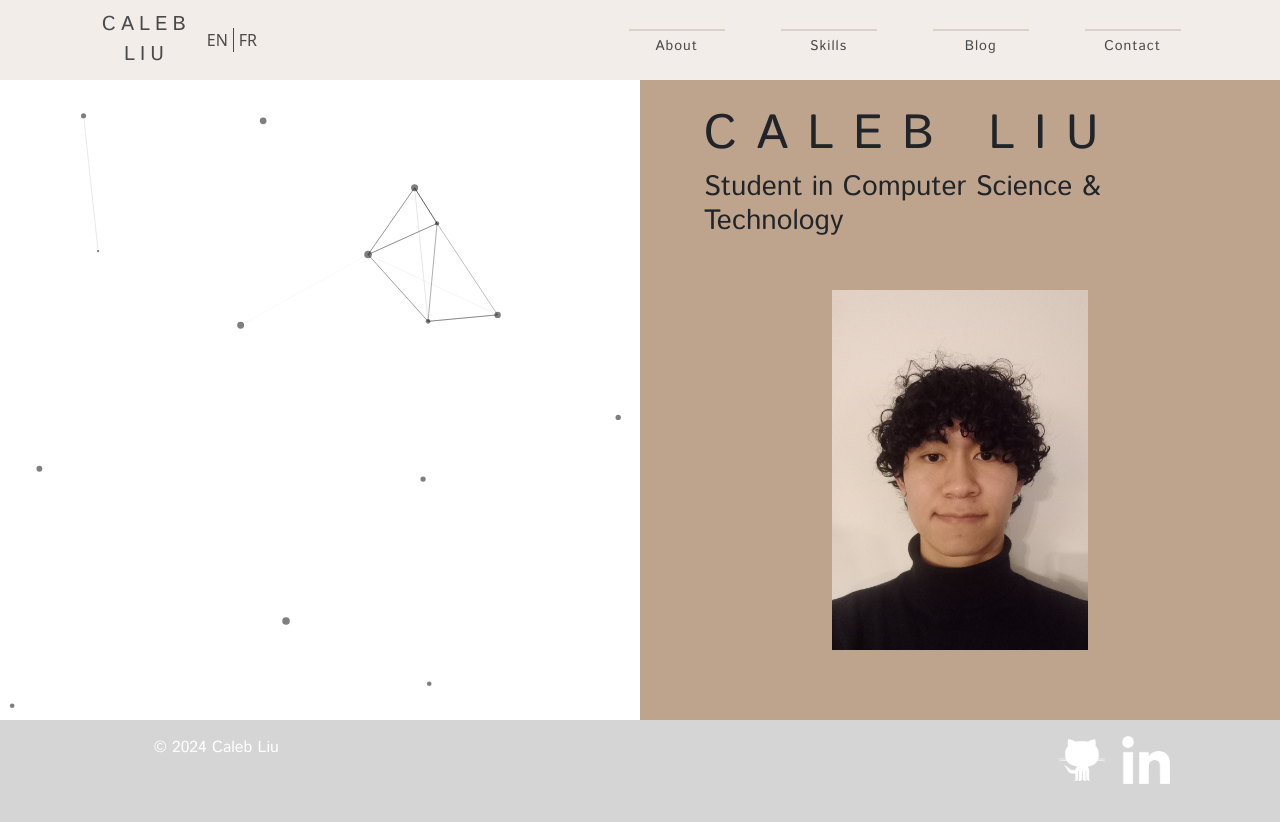
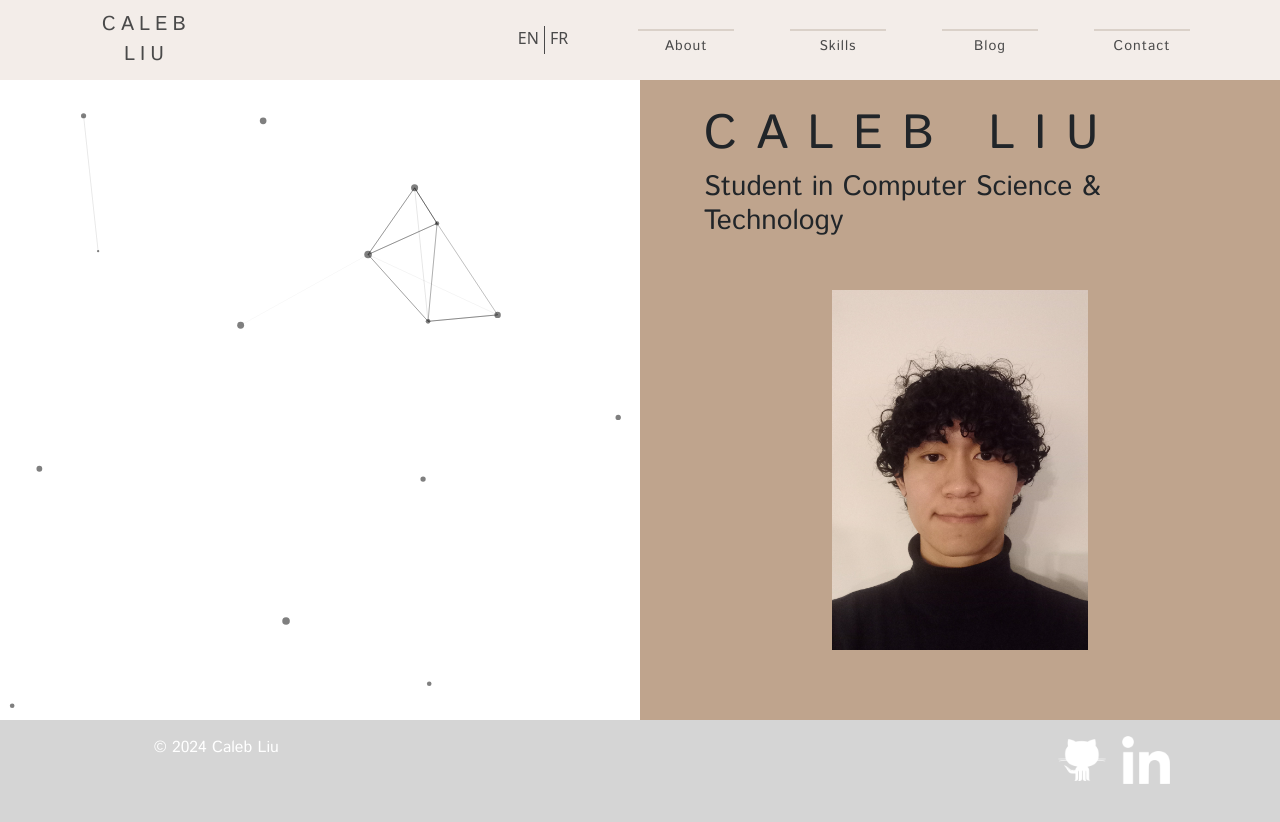
Before and after one commit to liu-cal/Portfolio, a React (Create React App) app in the folder portfolio_frontend/: page / in a window 1280 px wide. Shown: the top 822 px of the page. Built offline with nearby package versions, Linux system fonts and the light colour scheme.

Commit message:
Formatted placement of localization in navbar

```diff
--- a/portfolio_frontend/src/App.css
+++ b/portfolio_frontend/src/App.css
@@ -21,7 +21,6 @@
   gap: 2.5rem;
   font-size: 0.875rem;
   line-height: 1.25rem;
-  justify-content: flex-end;
   width: 100%;
 }
 
--- a/portfolio_frontend/src/components/PageNavbar.js
+++ b/portfolio_frontend/src/components/PageNavbar.js
@@ -34,10 +34,11 @@ function PageNavbar() {
                         Liu
                     </Link>
                 </Navbar.Brand>
-                <div style={{ display: 'flex', flexDirection: 'row', gap: '5px' }}>
+                <div style={{ display: 'flex', justifyContent: 'end', alignItems: 'center', gap: '10%' }}>
+                    <div style={{ display: 'flex', flexDirection: 'row', gap: '5px', height: '50%' }}>
                         <a style={{ color: '#4A4A4A' }}
                             onClick={() => changeLanguage('en')}>EN</a>
-                    <div style={{ borderLeft: '1px #4A4A4A solid', margin: '0em' }}></div>
+                        <div style={{ borderLeft: '1px #4A4A4A solid', margin: '0em', height: '28px' }}></div>
                         <a style={{ color: '#4A4A4A' }}
                             onClick={() => changeLanguage('fr')}>FR</a>
                     </div>
@@ -59,6 +60,7 @@ function PageNavbar() {
                             </Nav.Link>
                         </Nav>
                     </Navbar.Collapse>
+                </div>
             </Container>
         </Navbar >
     )
```
Lines whose indentation alone changed are shown as unchanged.
